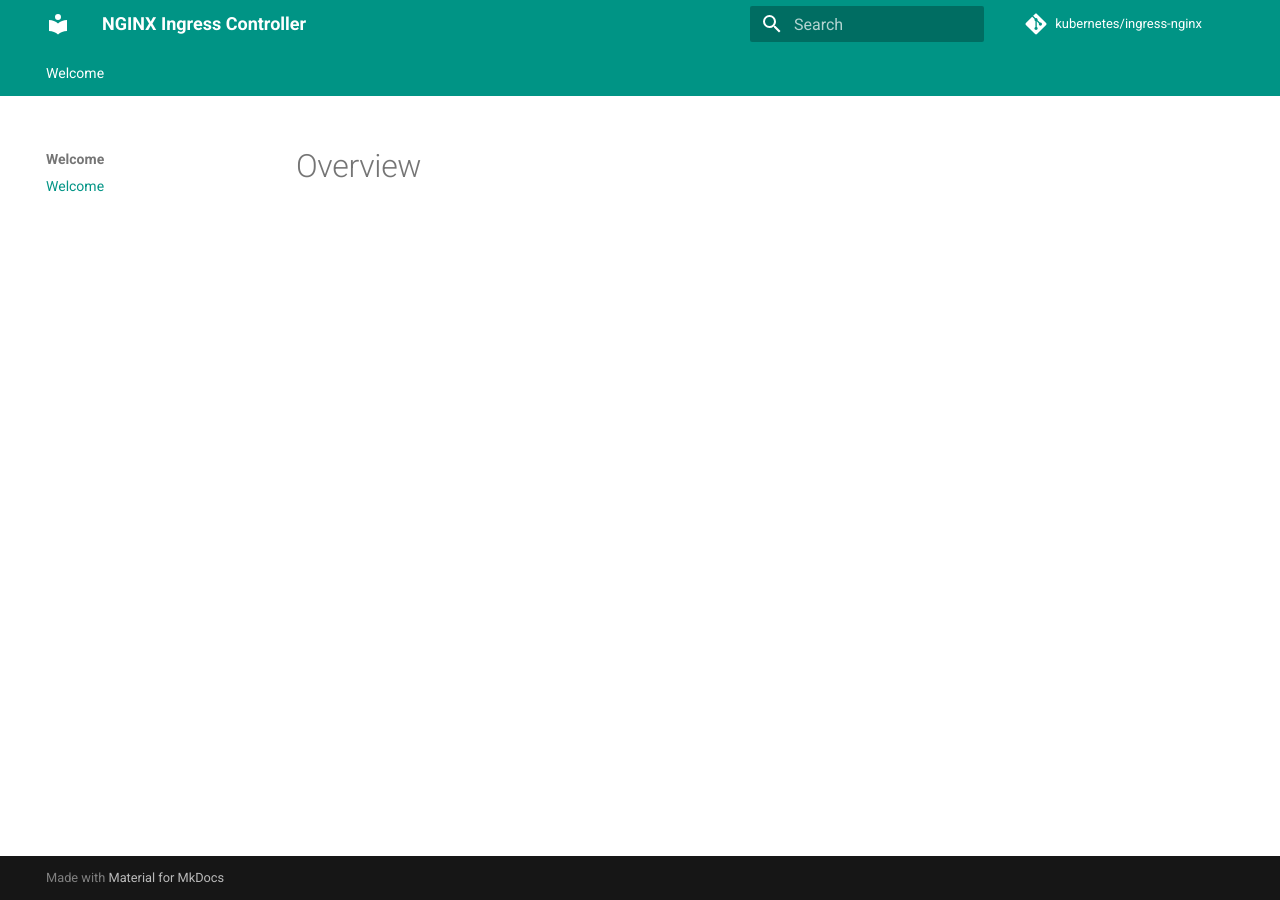
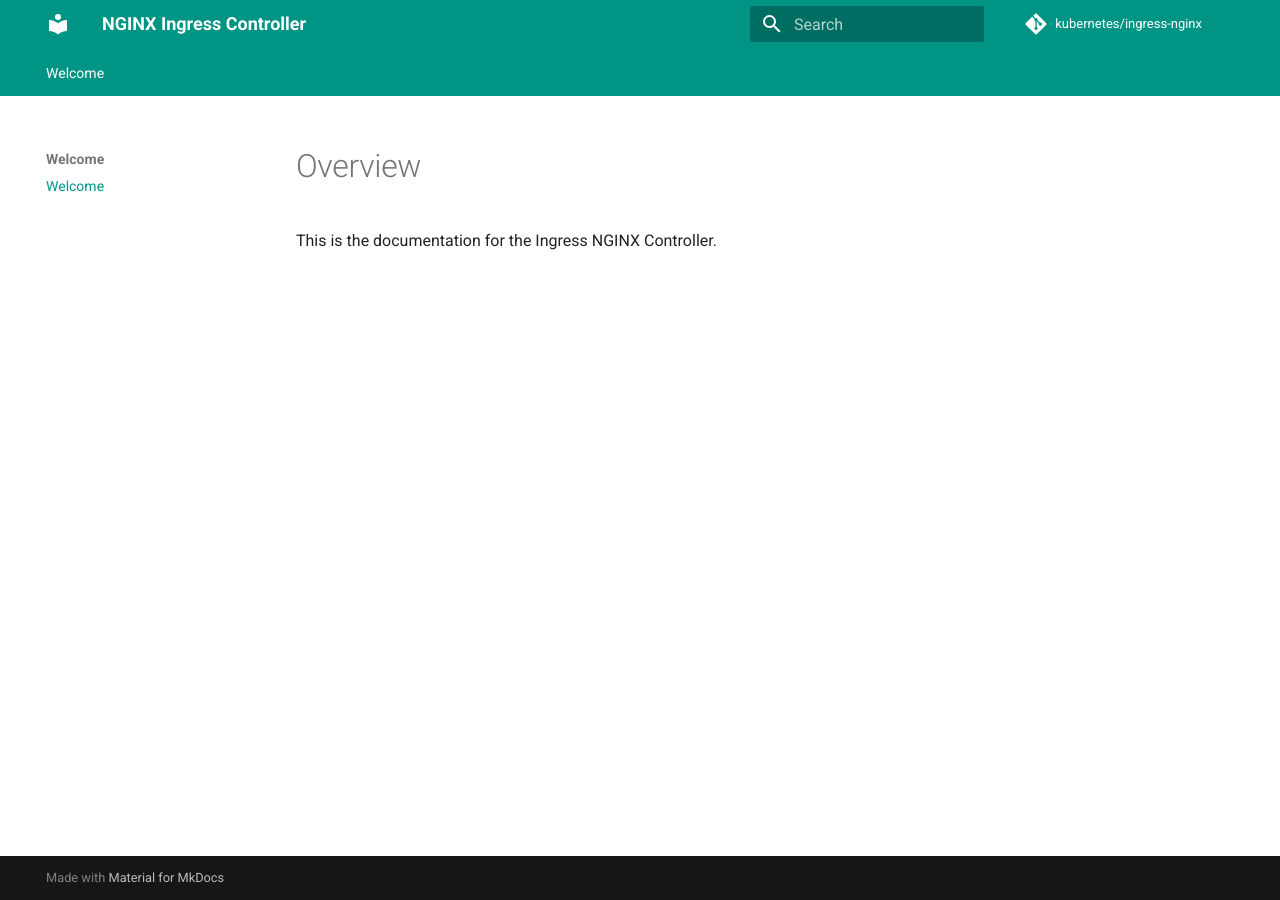
Before and after one commit to taidevops/ingress-nginx, an MkDocs documentation site: the page built from docs/index.md, in a window 1280 px wide. Built offline with MkDocs 1.6.1 and Material for MkDocs 9.7.7, drawn with Linux system fonts in a browser that asks for light colours; comment, search, counter and statistics services are not loaded.

Commit message:
change index

```diff
--- a/docs/index.md
+++ b/docs/index.md
@@ -1 +1,3 @@
 # Overview
+
+This is the documentation for the Ingress NGINX Controller.
```
